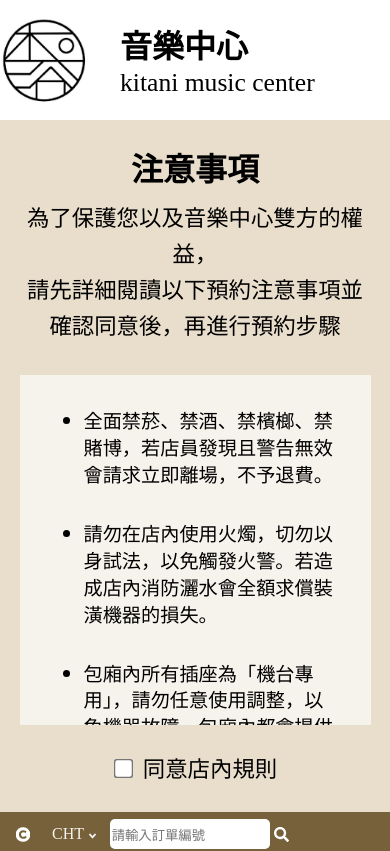
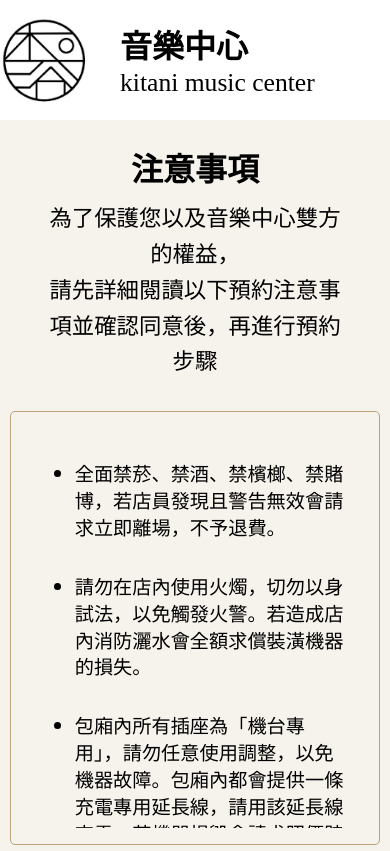
Before and after one commit to mshmwr/reservation-system, a React app: page /notice in a window 390 px wide. Shown: the top 851 px of the page. Built offline with nearby package versions, Linux system fonts and the light colour scheme.

Commit message:
modify: notice page layout and add css transition

```diff
--- a/src/pages/NoticePage/Notice.css
+++ b/src/pages/NoticePage/Notice.css
@@ -1,6 +1,11 @@
 .notice {
-  background-color: var(--main-light);
+  background-color: var(--main-bg);
   text-align: center;
+}
+
+.notice__titleBlock {
+  width: 62.5%;
+  margin: 2rem auto;
 }
 
 .notice__title {
@@ -12,19 +17,29 @@
 }
 
 .notice__list {
-  width: 90%;
-  height: 350px;
-  overflow: auto;
-  background-color: var(--main-bg);
-  text-align: left;
+  width: 100%;
+  display: flex;
+  flex-direction: column;
+  align-items: center;
 }
 
-.notice__list ul {
+.notice__list__frame {
+  padding: 1rem 0;
+  width: 62.5%;
+  border: 1px solid var(--main-dark);
+  text-align: left;
+  border-radius: var(--border-radius);
+}
+
+.notice__list__frame--ul {
+  width: 100%;
+  height: 400px;
   padding: 2rem 2rem 0px 4rem;
+  overflow: auto;
   line-height: calc(var(--text-font-size) * var(--line-height-multiple));
 }
 
-.notice__list li {
+.notice__list__frame--li {
   list-style-type: disc;
   padding-bottom: 2rem;
 }
@@ -39,35 +54,60 @@
   display: flex;
   justify-content: center;
   align-items: center;
+  margin: 2rem 0;
 }
 
-.notice__form__accept > input {
+.notice__form__accept--input {
   transform: scale(1.5);
 }
 
-.notice__form__accept > label {
+.notice__form__accept--label {
   margin-left: 10px;
 }
+.notice__form__accept__button--hidden {
+  /* visibility: hidden; */
+  visibility: visible;
+  transform: translateY(-30px);
+  opacity: 0;
+}
+.notice__form__accept__button--show {
+  visibility: visible;
+  transform: translateY(0px);
+  opacity: 1;
 
-/* notice__list scrollbar style */
+  transition-property: transform, opacity;
+  transition-duration: 1s;
+  transition-timing-function: ease-in-out;
+}
+
+/* notice__list__frame scrollbar style */
 
 /* width */
-.notice__list::-webkit-scrollbar {
+.notice__list__frame--ul::-webkit-scrollbar {
   width: var(--scrollbar-width);
 }
 
 /* Track */
-.notice__list::-webkit-scrollbar-track {
+.notice__list__frame--ul::-webkit-scrollbar-track {
   background: var(--light-gray);
 }
 
 /* Handle */
-.notice__list::-webkit-scrollbar-thumb {
+.notice__list__frame--ul::-webkit-scrollbar-thumb {
   background: var(--main-light);
   border: 1px solid var(--light-gray);
 }
 
 /* Handle on hover */
-.notice__list::-webkit-scrollbar-thumb:hover {
+.notice__list__frame--ul::-webkit-scrollbar-thumb:hover {
   background: var(--main-normal);
 }
+
+@media screen and (max-width: 600px) {
+  .notice__titleBlock {
+    width: 80%;
+  }
+  .notice__list__frame {
+    width: 95%;
+  }
+}
--- a/src/pages/NoticePage/Notice.js
+++ b/src/pages/NoticePage/Notice.js
@@ -12,7 +12,7 @@ function Notice() {
 
   return (
     <div className="notice common__pageFrame">
-      <div className="common__titleBlock">
+      <div className="notice__titleBlock">
         {t("noticePage.noticeTitle", { returnObjects: true }).map((title) => {
           return (
             <div
@@ -34,29 +34,34 @@ function Notice() {
         )}
       </div>
 
-      <div className="notice__list common__text common__block">
-        <ul>
-          {t("noticePage.noticeList", { returnObjects: true }).map((notice) => {
-            return <li key={notice}>{notice}</li>;
-          })}
-        </ul>
+      <div className="notice__list common__text">
+        <div className="notice__list__frame">
+          <ul className="notice__list__frame--ul">
+            {t("noticePage.noticeList", { returnObjects: true }).map(
+              (notice) => {
+                return <li key={notice} className="notice__list__frame--li">{notice}</li>;
+              }
+            )}
+          </ul>
+        </div>
       </div>
       <form name="notice-form" className="notice__form" onChange={handleChange}>
-        <div className="notice__form__accept common__block">
+        <div className="notice__form__accept">
           <input
+            className="notice__form__accept--input"
             type="checkbox"
             id="accept-notice-rule"
             name="accept-notice-rule"
             value="false"
           ></input>
-          <label htmlFor="accept-notice-rule" className="common__heading">
+          <label htmlFor="accept-notice-rule" className="notice__form__accept--label common__heading">
             {t("noticePage.accept")}
           </label>
         </div>
 
         <Link
           to="/reservation"
-          className={`common__block  ${check ? "" : "common__hidden"}`}
+          className={`common__block  ${check ? "notice__form__accept__button--show" : "notice__form__accept__button--hidden"}`}
         >
           <Button text={t("noticePage.button.next")}></Button>
         </Link>
```
